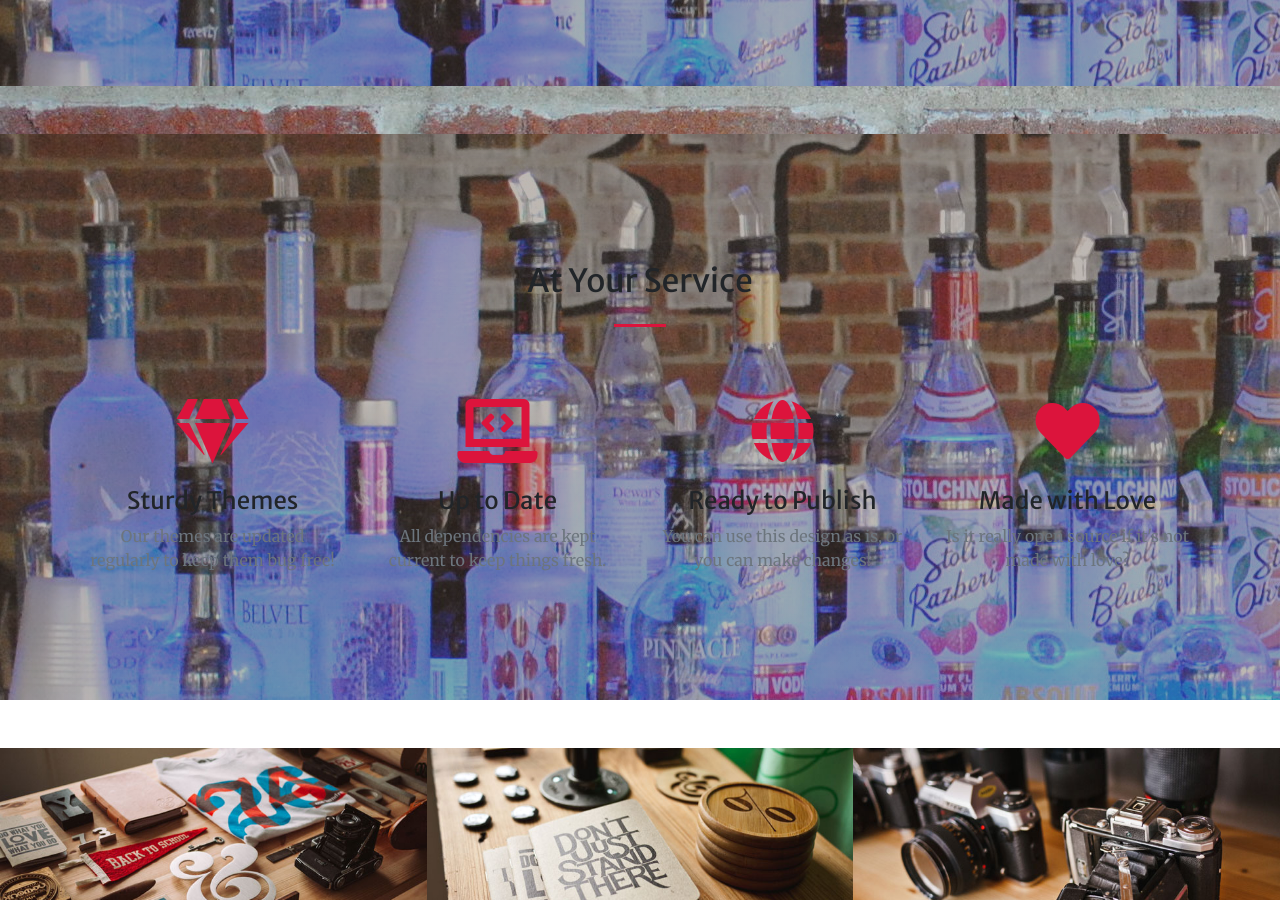
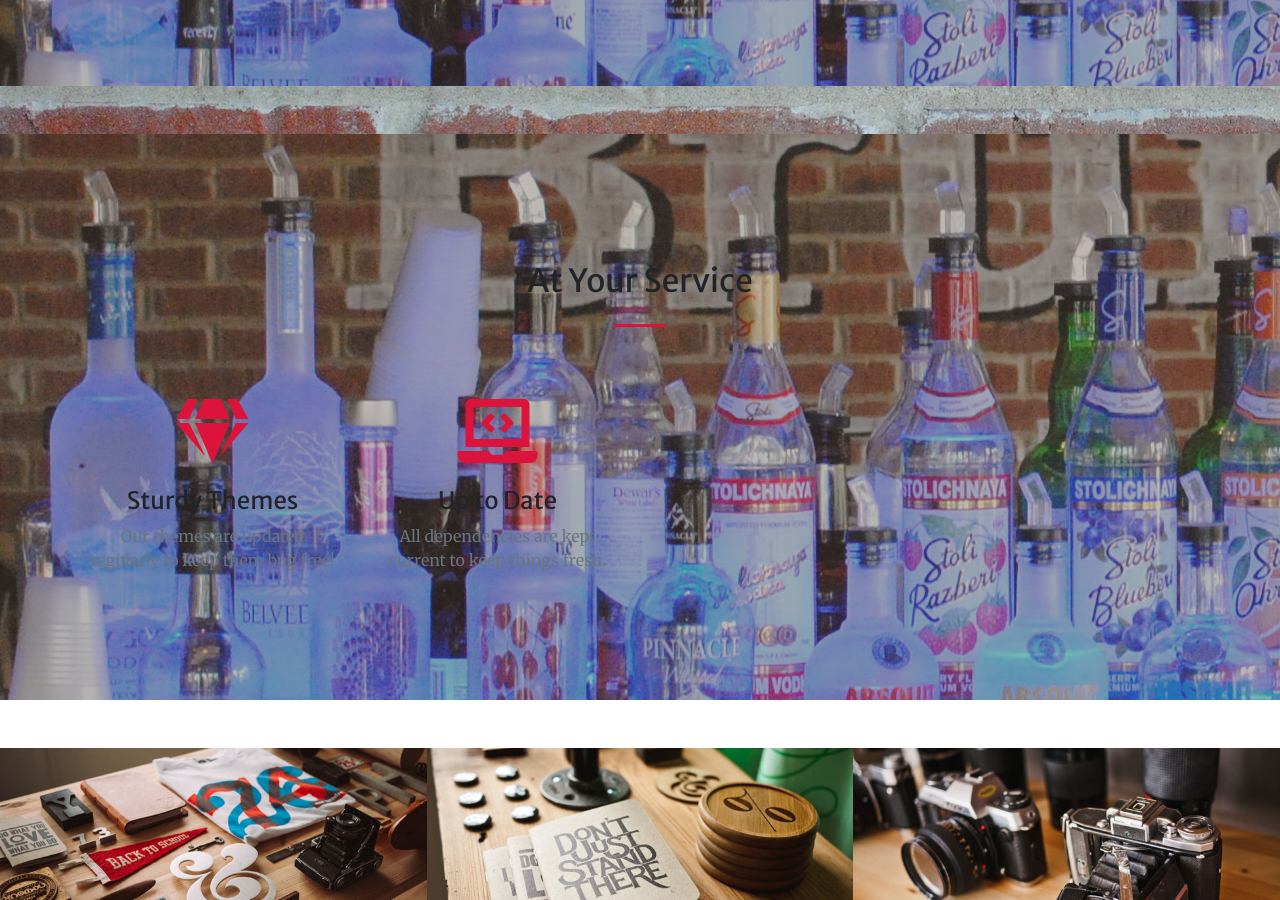
Before and after one commit to gregknudsen-zz/gatsby-brunzies, a Gatsby site: page / in a window 1280 px wide. Shown: the part 1240-2140 px from the top of the page. Built offline with nearby package versions, Linux system fonts and the light colour scheme; Gatsby itself is replaced by a stand-in of ours.

Commit message:
remove some text

```diff
--- a/src/pages/index.js
+++ b/src/pages/index.js
@@ -73,20 +73,20 @@
                   <p className="text-muted mb-0">All dependencies are kept current to keep things fresh.</p>
                 </div>
               </div>
-              <div className="col-lg-3 col-md-6 text-center">
+              {/* <div className="col-lg-3 col-md-6 text-center">
                 <div className="mt-5">
                   <i className="fas fa-4x fa-globe text-primary mb-4"></i>
                   <h3 className="h4 mb-2">Ready to Publish</h3>
                   <p className="text-muted mb-0">You can use this design as is, or you can make changes!</p>
                 </div>
-              </div>
-              <div className="col-lg-3 col-md-6 text-center">
+              </div> */}
+              {/* <div className="col-lg-3 col-md-6 text-center">
                 <div className="mt-5">
                   <i className="fas fa-4x fa-heart text-primary mb-4"></i>
                   <h3 className="h4 mb-2">Made with Love</h3>
                   <p className="text-muted mb-0">Is it really open source if it's not made with love?</p>
                 </div>
-              </div>
+              </div> */}
             </div>
           </div>
         </section>
--- a/src/sass/_global.scss
+++ b/src/sass/_global.scss
@@ -46,7 +46,7 @@
 .about-section,
 .service-section {
 	margin: 48px 0;
-	background-image: linear-gradient(to bottom, #{fade-out($brown, .6)} 0%,#{fade-out($brown, .6)} 100%), url('../images/bottles-widescreen.jpg');
+	background: linear-gradient(to bottom, #{fade-out($brown, .6)} 0%,#{fade-out($brown, .6)} 100%), url('../images/bottles-widescreen.jpg') no-repeat;
 }
 
 
@@ -65,5 +65,5 @@
 }
 
 .site-container.navbar-scrolled #mainNav {
-	background: url(../images/brunzies-brick.jpg);
+	background-color: #fefefe;
 }
```
